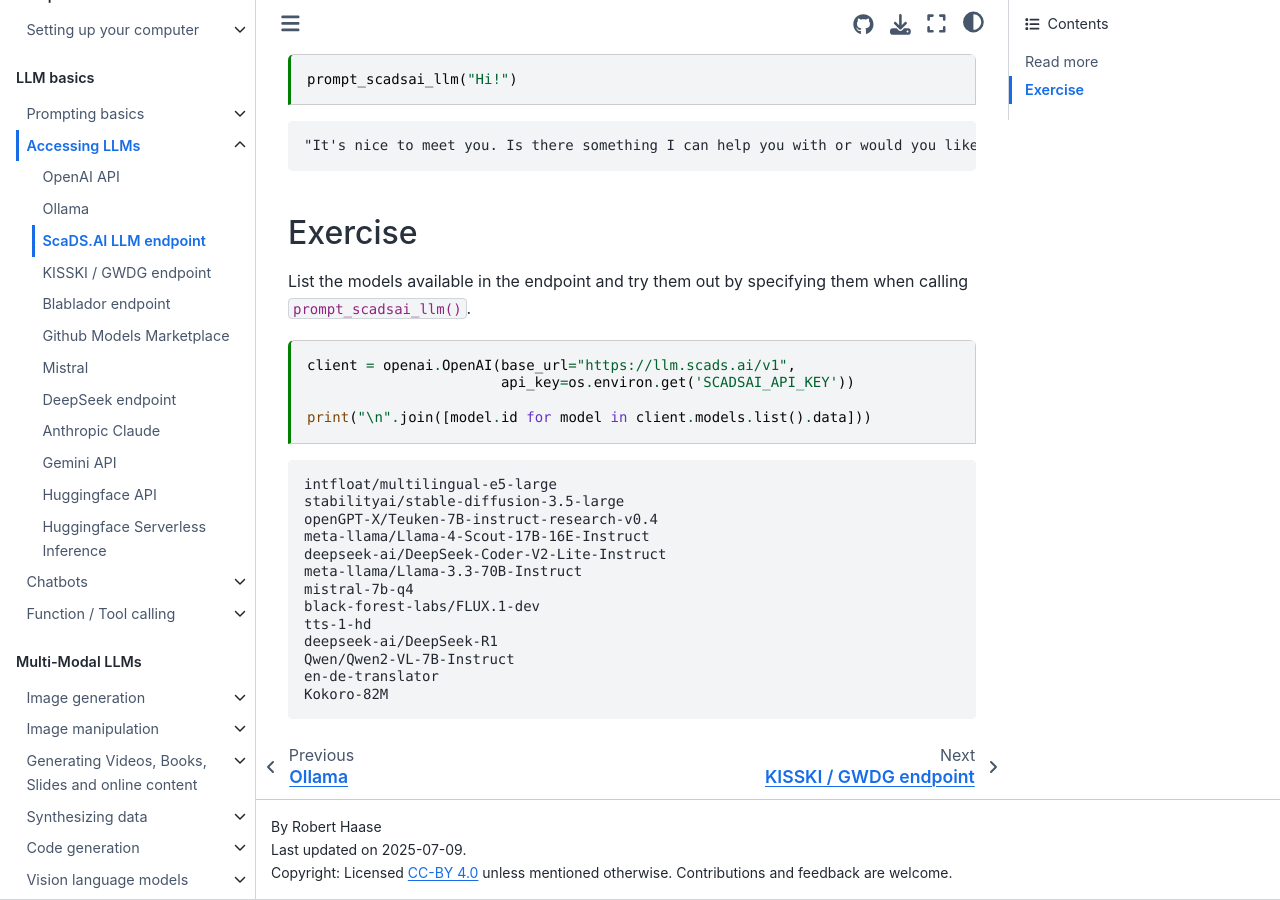
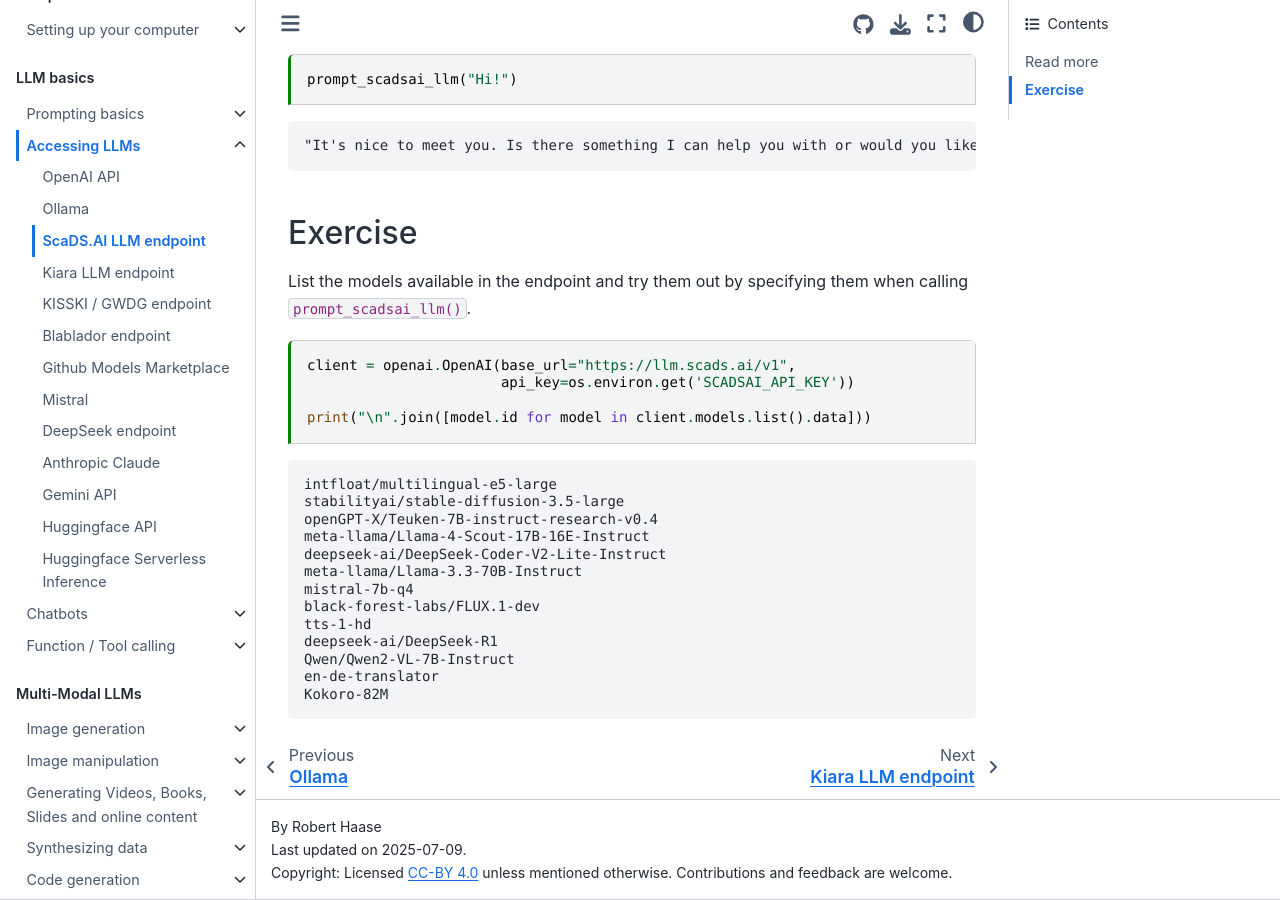
Before and after one commit to ScaDS/generative-ai-notebooks, a Jupyter Book: the page built from docs/15_endpoint_apis/04_scadsai_llm_endpoint.ipynb, in a window 1280 px wide and 900 px high, scrolled down 912 px. Built offline with Jupyter Book 1.0.4 settings and Sphinx 7.4.7 and the Sphinx Book theme 1.1.4, drawn with Linux system fonts in a browser that asks for light colours; pages that are not in the unit, such as notebooks, are missing from menus.

Commit message:
added kiara endpoint

```diff
--- a/docs/_toc.yml
+++ b/docs/_toc.yml
@@ -24,6 +24,7 @@ parts:
       - file: 15_endpoint_apis/01_openai_api.ipynb
       - file: 15_endpoint_apis/02_ollama_endpoint.ipynb
       - file: 15_endpoint_apis/04_scadsai_llm_endpoint.ipynb
+      - file: 15_endpoint_apis/09_kiara_llm_endpoint.ipynb
       - file: 15_endpoint_apis/06_kisski_endpoint.ipynb
       - file: 15_endpoint_apis/03_blablador_endpoint.ipynb
       - file: 15_endpoint_apis/05_azure_endpoints.ipynb
```
Also changed, not shown: docs/15_endpoint_apis/09_kiara_llm_endpoint.ipynb (added).
